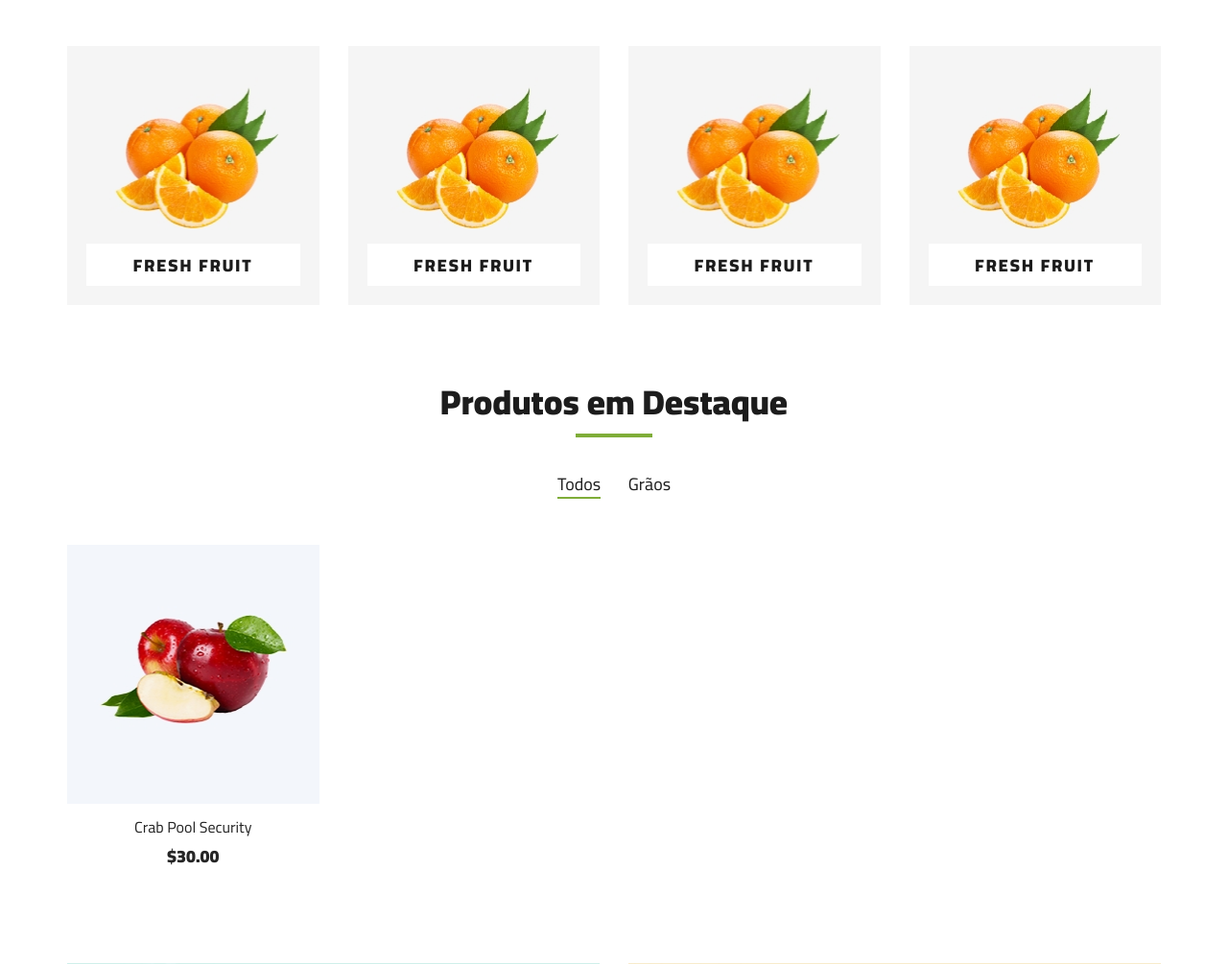
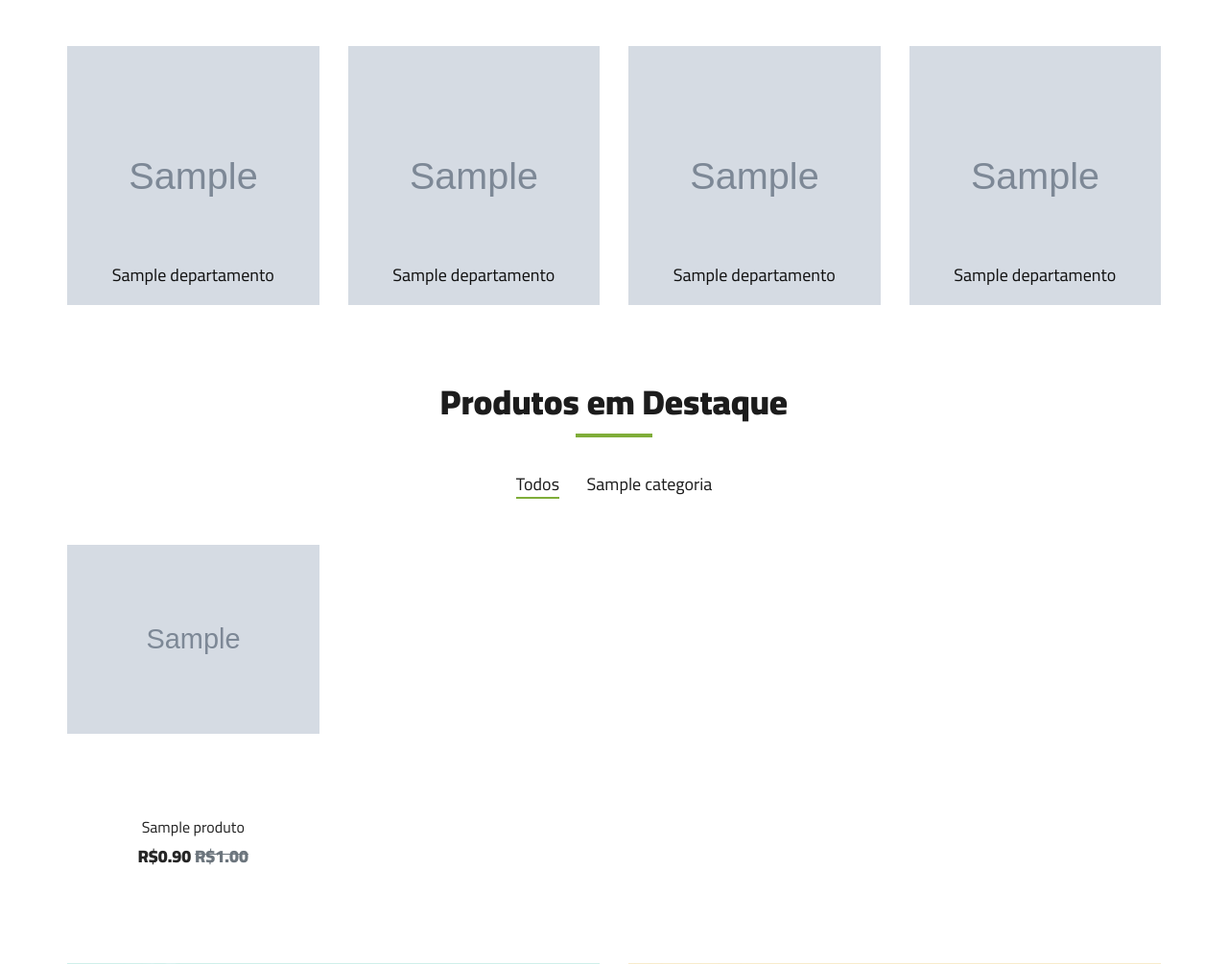
Before and after one commit to DiogoAug16/projeto-produtos-naturais, a Django app: page / in a window 1280 px wide. Shown: the part 630-1635 px from the top of the page at 96% size. Run offline with Django 5.2, Linux system fonts and the light colour scheme; tables that the repository leaves empty hold one stand-in row (values such as "Sample post"); grey boxes marked "Sample" are stand-in pictures; some libraries are stand-ins or nearby versions.

Commit message:
feat: atualiza a página inicial com produtos em destaque funcional

```diff
--- a/templates/index.html
+++ b/templates/index.html
@@ -10,11 +10,15 @@
     <div class="container">
         <div class="row">
             <div class="categories__slider owl-carousel">
+                {% for dept in departamentos %}
                 <div class="col-lg-3">
-                    <div class="categories__item set-bg" data-setbg="{% static "img/categories/cat-1.jpg" %}">
-                        <h5><a href="#">Fresh Fruit</a></h5>
+                    <a href="{{dept.get_url}}">
+                    <div class="categories__item set-bg" data-setbg="{{dept.departamento_imagem.url}}">
+                        <h5>{{dept.nome}}</h5>
                     </div>
+                    </a>
                 </div>
+                {% endfor %}
             </div>
         </div>
     </div>
@@ -32,26 +36,41 @@
                 <div class="featured__controls">
                     <ul>
                         <li class="active" data-filter="*">Todos</li>
-                        <li data-filter=".oranges">Grãos</li>
+                        {% for cat in opcoes_cat_random %}
+                        <li data-filter=".{{cat.slug}}">{{cat.categoria_nome}}</li>
+                        {%endfor%}
                     </ul>
                 </div>
             </div>
         </div>
         <div class="row featured__filter">
-            <div class="col-lg-3 col-md-4 col-sm-6 mix fastfood vegetables">
+            {%for prod in produto_destaque %}
+            <div class="col-lg-3 col-md-4 col-sm-6 mix {{ prod.categoria.slug }}">
                 <div class="featured__item">
-                    <div class="featured__item__pic set-bg" data-setbg="{% static "img/featured/feature-8.jpg" %}">
+                    <div class="featured__item__pic">
+                        <a href="{{ prod.get_url }}">
+                            <img src="{{ prod.produto_imagem.url }}" alt="{{ prod.produto_nome }}">
+                        </a>
                         <ul class="featured__item__pic__hover">
                             <li><a href="#"><i class="fa fa-heart"></i></a></li>
-                            <li><a href="#"><i class="fa fa-shopping-cart"></i></a></li>
+                            <li><a href="{%url 'adicionarCarrinho' prod.id %}"><i class="fa fa-shopping-cart"></i></a></li>
                         </ul>
                     </div>
+
                     <div class="featured__item__text">
-                        <h6><a href="#">Crab Pool Security</a></h6>
-                        <h5>$30.00</h5>
+                        <h6><a href="{{prod.get_url}}">{{prod.produto_nome}}</a></h6>
+                        {% if prod.promocao_disponivel %}
+                            <h5>
+                                R${{ prod.preco_efetivo|floatformat:2 }}
+                                <span class="text-muted" style="text-decoration: line-through;">R${{ prod.preco|floatformat:2 }}</span>
+                            </h5>
+                        {% else %}
+                            <h5>R${{ prod.preco|floatformat:2 }}</h5>
+                        {% endif %}
                     </div>
                 </div>
             </div>
+            {%endfor%}
         </div>
     </div>
 </section>
```
